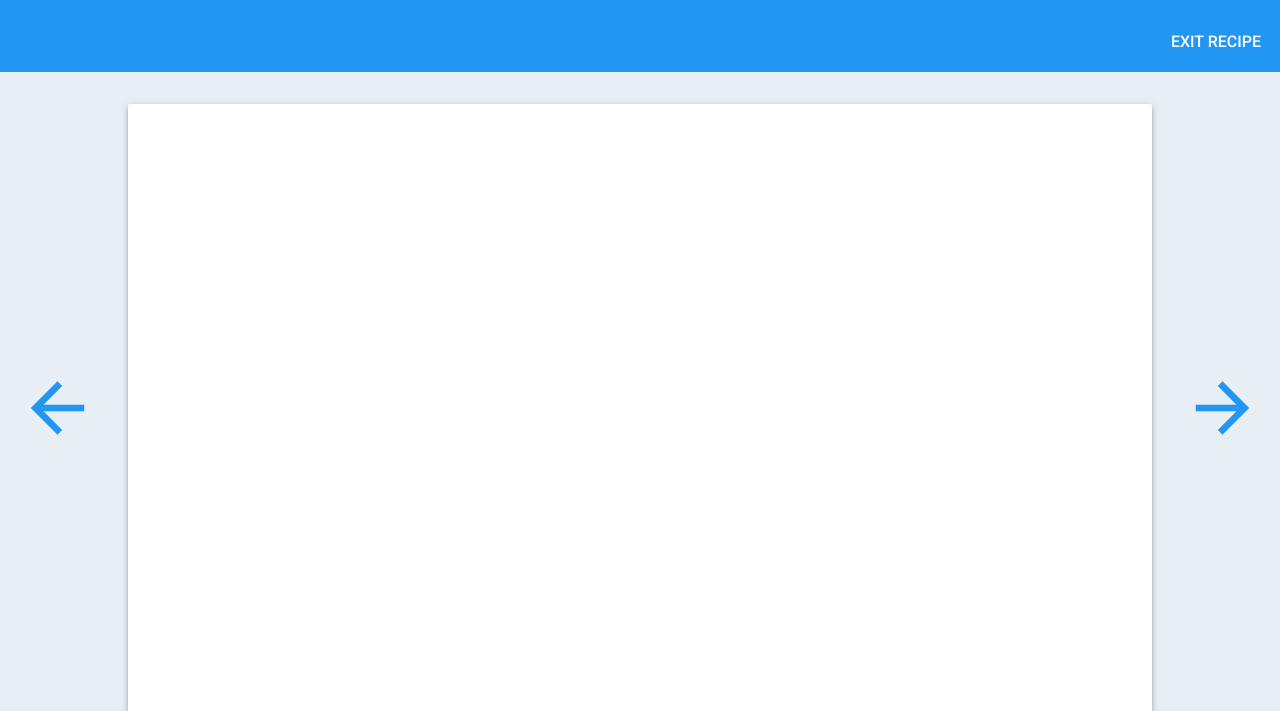
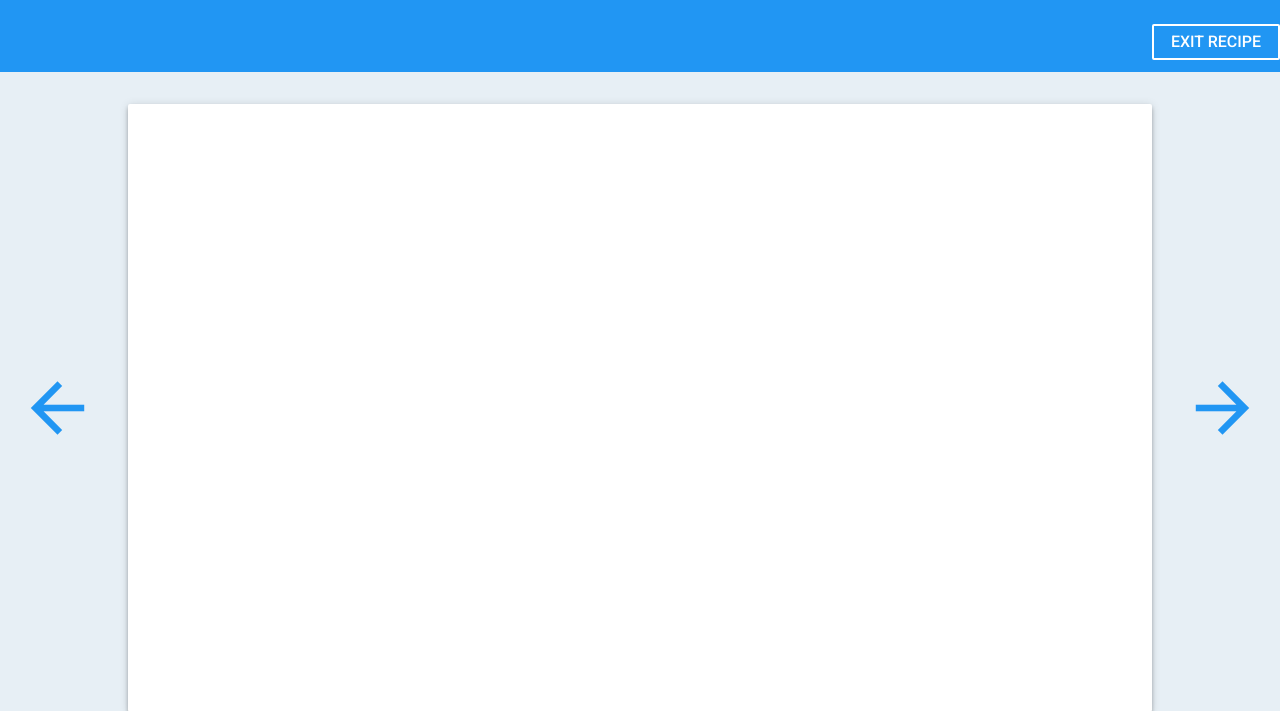
Before and after one commit to nmarklund10/GoCooking_Capstone, a Django app: template MealMentor/templates/cooking.html in a window 1280 px wide. Shown: the top 711 px of the page. Run offline with Django 3.2, Linux system fonts and the light colour scheme; the template is opened without the code that fills it: values that come from a table or form of the project are taken from there, others are empty; data comes from the database, SQL or seed files in the repository.

Commit message:
add button border

```diff
--- a/MealMentor/templates/cooking.html
+++ b/MealMentor/templates/cooking.html
@@ -121,7 +121,7 @@
             <div id="recipeTitle"></div>
         </div>
         <div class="mdl-cell mdl-cell--1-col">
-                <button id="exitButton" class="mdl-button mdl-js-button mdl-js-ripple-effect">Exit Recipe</button>
+                <button id="exitButton" class="mdl-button mdl-js-button mdl-js-ripple-effect" style="border: 2px solid white">Exit Recipe</button>
         </div>
     </div>
     <div class="mdl-grid">
```
